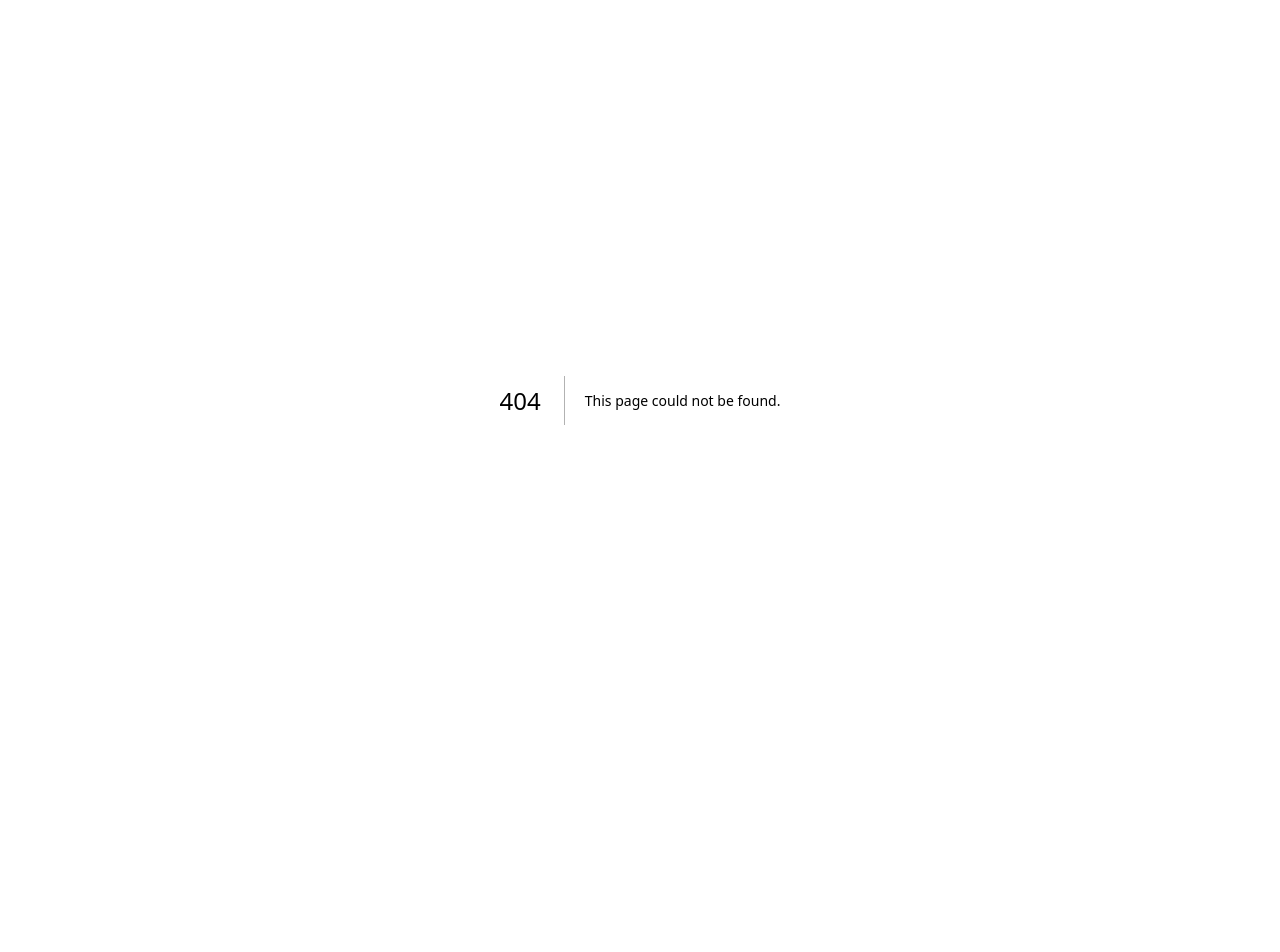
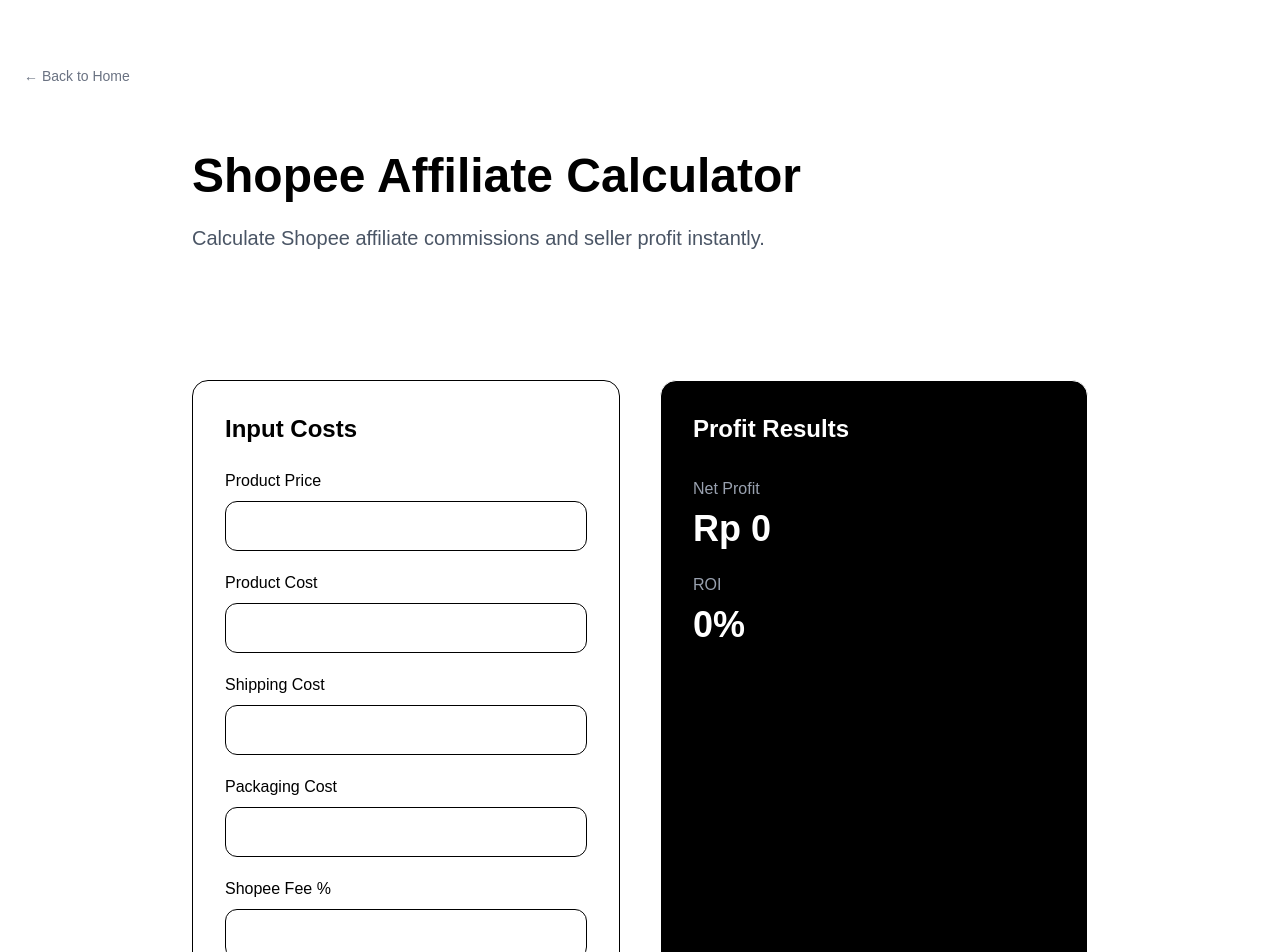
Before and after one commit to williamfeng0313/indo-seller-tools, a Next.js app: page /tools/shopee-affiliate-calculator in a window 1280 px wide. Before the commit this address had no page. Shown: the top 952 px of the page. Before the commit the page ends 800 px from the top, so only its background shows below. Built offline with nearby package versions, Linux system fonts and the light colour scheme.

Commit message:
Add Shopee Affiliate Calculator

```diff
--- a/app/categories/ecommerce-tools/page.tsx
+++ b/app/categories/ecommerce-tools/page.tsx
@@ -51,6 +51,11 @@
           href="/tools/shopee-roi-calculator"
         />
 
+        <ToolCard
+           title="Shopee Affiliate Calculator"
+           description="Calculate Shopee affiliate commissions instantly."
+           href="/tools/shopee-affiliate-calculator"
+         />
 
       </section>
 
--- a/app/page.tsx
+++ b/app/page.tsx
@@ -78,6 +78,14 @@
       />
 
 
+       <ToolCard
+        title="Shopee Affiliate Calculator"
+        description="Calculate Shopee affiliate commissions instantly."
+        href="/tools/shopee-affiliate-calculator"
+      />
+
+
+
       </section>
 
       {/* SEO Content */}
--- /dev/null
+++ b/app/tools/shopee-affiliate-calculator/page.tsx
@@ -0,0 +1,219 @@
+
+"use client";
+
+import ToolHero from "../../components/ToolHero";
+
+import Link from "next/link";
+import { useState } from "react";
+
+export default function ShopeeAffiliateCalculator() {
+const [price, setPrice] = useState(0);
+const [productCost, setProductCost] = useState(0);
+const [shippingCost, setShippingCost] = useState(0);
+const [packagingCost, setPackagingCost] = useState(0);
+const [feePercent, setFeePercent] = useState(0);
+
+const shopeeFee = (price * feePercent) / 100;
+
+const totalCost =
+  productCost +
+  shippingCost +
+  packagingCost +
+  shopeeFee;
+
+const profit = price - totalCost;
+
+const roi =
+  totalCost > 0
+    ? ((profit / totalCost) * 100).toFixed(1)
+    : 0;
+
+
+const margin =
+  price > 0 ? ((profit / price) * 100).toFixed(1) : 0;
+
+
+
+  return (
+    <main className="min-h-screen bg-white text-black px-6 py-16">
+
+      <Link
+      href="/"
+      className="text-sm text-gray-500 hover:text-black"
+      >
+      ← Back to Home
+      </Link>
+
+      {/* Hero */}
+
+      <ToolHero
+        title="Shopee Affiliate Calculator"
+        description="Calculate Shopee affiliate commissions and seller profit instantly."
+      />
+
+
+
+      {/* Calculator */}
+      <section className="max-w-4xl mx-auto mt-16 grid md:grid-cols-2 gap-10">
+
+        {/* Inputs */}
+        <div className="border rounded-2xl p-8">
+
+          <h2 className="text-2xl font-semibold mb-6">
+            Input Costs
+          </h2>
+
+
+<div className="space-y-5">
+
+  <div>
+    <label className="block mb-2 font-medium">
+      Product Price
+    </label>
+
+    <input
+      type="number"
+      className="w-full border rounded-xl px-4 py-3"
+      onChange={(e) => setPrice(Number(e.target.value))}
+    />
+  </div>
+
+  <div>
+    <label className="block mb-2 font-medium">
+      Product Cost
+    </label>
+
+    <input
+      type="number"
+      className="w-full border rounded-xl px-4 py-3"
+      onChange={(e) => setProductCost(Number(e.target.value))}
+    />
+  </div>
+
+  <div>
+    <label className="block mb-2 font-medium">
+      Shipping Cost
+    </label>
+
+    <input
+      type="number"
+      className="w-full border rounded-xl px-4 py-3"
+      onChange={(e) => setShippingCost(Number(e.target.value))}
+    />
+  </div>
+
+  <div>
+    <label className="block mb-2 font-medium">
+      Packaging Cost
+    </label>
+
+    <input
+      type="number"
+      className="w-full border rounded-xl px-4 py-3"
+      onChange={(e) => setPackagingCost(Number(e.target.value))}
+    />
+  </div>
+
+  <div>
+    <label className="block mb-2 font-medium">
+      Shopee Fee %
+    </label>
+
+    <input
+      type="number"
+      className="w-full border rounded-xl px-4 py-3"
+      onChange={(e) => setFeePercent(Number(e.target.value))}
+    />
+  </div>
+
+</div>
+
+</div>
+        {/* Results */}
+        <div className="border rounded-2xl p-8 bg-black text-white">
+
+          <h2 className="text-2xl font-semibold mb-8">
+            Profit Results
+          </h2>
+
+          <div className="space-y-6">
+
+            <div>
+              <p className="text-gray-400">
+                Net Profit
+              </p>
+
+              <h3 className="text-4xl font-bold mt-2">
+                Rp {profit}
+              </h3>
+            </div>
+
+            <div>
+              <p className="text-gray-400">
+                ROI
+              </p>
+
+              <h3 className="text-4xl font-bold mt-2">
+                {roi}%
+              </h3>
+            </div>
+
+          </div>
+        </div>
+
+      </section>
+
+      {/* SEO Content */}
+      <section className="max-w-4xl mx-auto mt-24">
+
+        <h2 className="text-3xl font-bold">
+         How Shopee ROI Works
+        </h2>
+
+        <p className="mt-6 text-gray-700 leading-8">
+
+        Shopee sellers must calculate ROI carefully to understand whether advertising,
+        shipping and operational costs are generating sustainable profit.
+        A high ROI means your Shopee store is scaling efficiently while maintaining healthy margins.
+
+
+        </p>
+
+      </section>
+
+      {/* FAQ */}
+      <section className="max-w-4xl mx-auto mt-24">
+
+        <h2 className="text-3xl font-bold">
+          Frequently Asked Questions
+        </h2>
+
+        <div className="mt-10 space-y-8">
+
+          <div>
+            <h3 className="text-xl font-semibold">
+            How much does Shopee charge sellers?
+            </h3>
+
+            <p className="mt-2 text-gray-600">
+            Shopee seller fees vary by category, but usually include transaction and commission fees.
+            </p>
+          </div>
+
+          <div>
+            <h3 className="text-xl font-semibold">
+            How can sellers improve Shopee profit margins?
+            </h3>
+
+            <p className="mt-2 text-gray-600">
+            Sellers can improve profit by reducing shipping costs, packaging expenses and platform fees.
+            </p>
+          </div>
+
+        </div>
+
+      </section>
+
+    </main>
+  );
+}
```
